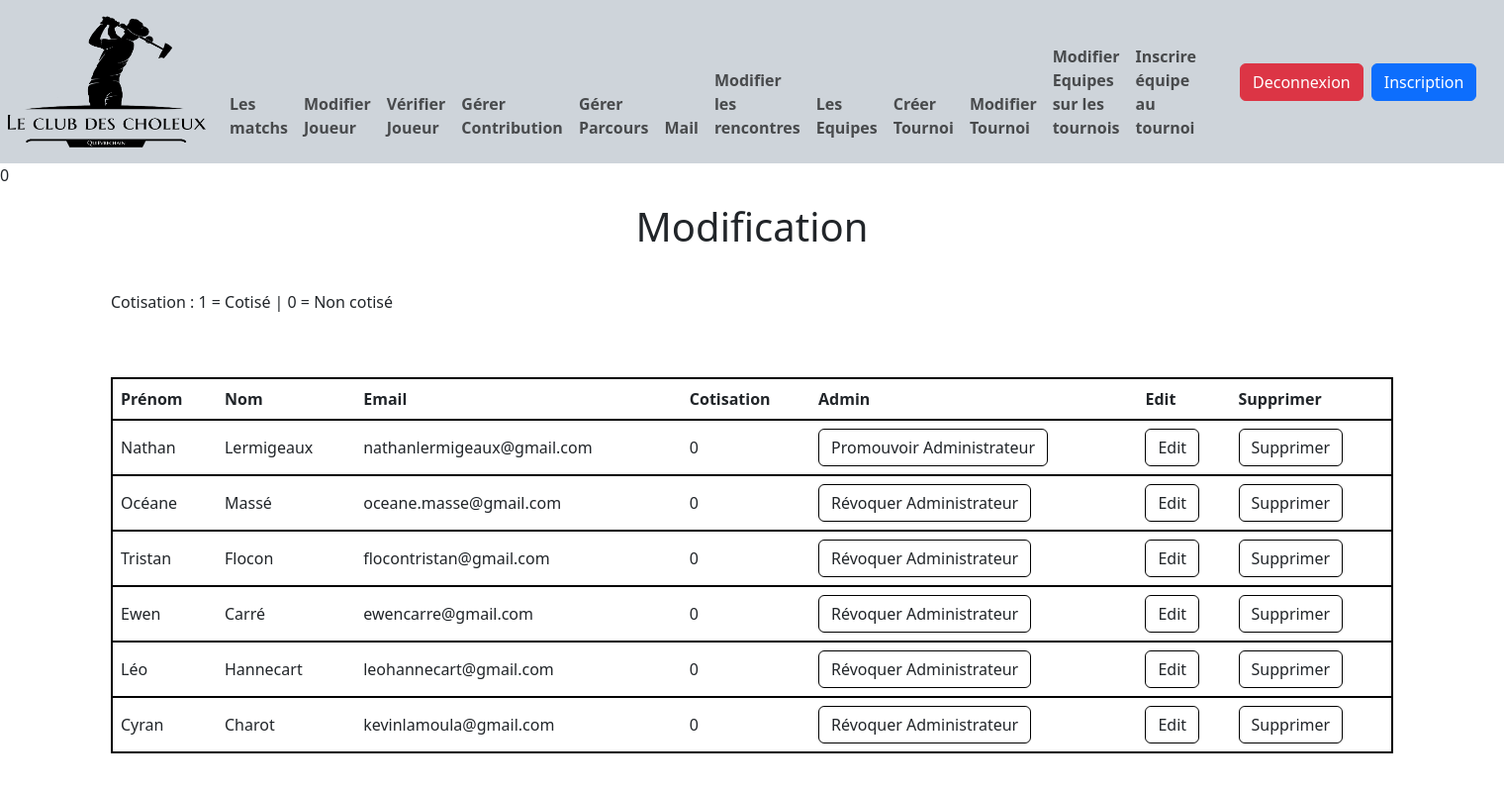
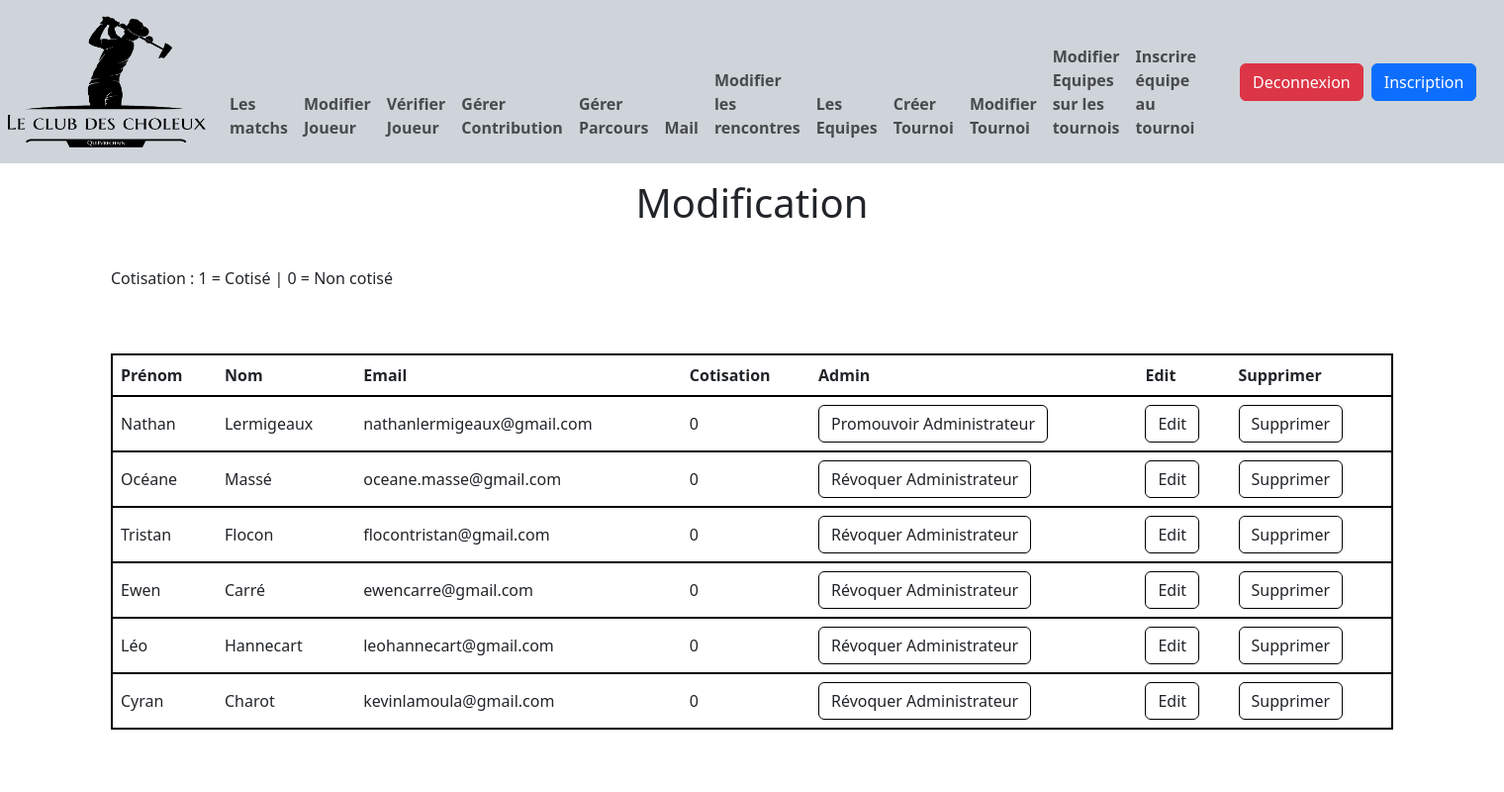
Before and after one commit to Orulirn/sae301, a PHP site: page /Controller/ModificationController.php in a window 1520 px wide. Shown: the whole page at 99% size. Run offline with PHP 8.4, Linux system fonts and the light colour scheme; the visitor is signed in with stand-in values (Sample User, id 1); data comes from the database, SQL or seed files in the repository; some libraries are stand-ins or nearby versions.

Commit message:
suppression des echos de tests

```diff
--- a/Application/View/ModificationView.php
+++ b/Application/View/ModificationView.php
@@ -1,7 +1,6 @@
 <?php
 
 include_once "index.php";
-echo(GetRole($_SESSION['user_id'])[0]["idRole"]);
 
 function setTab($dataAllUsers)
 {
```
